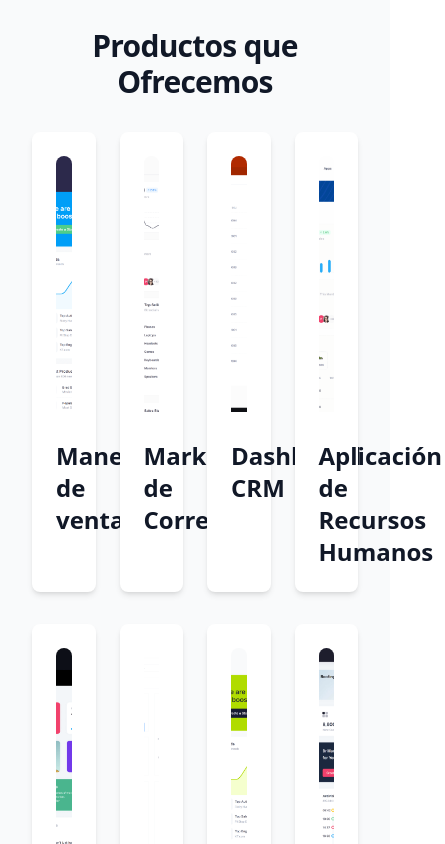
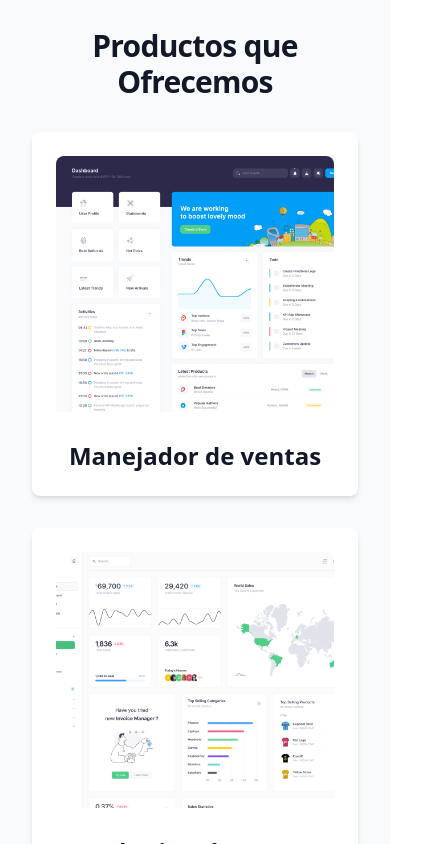
Before and after one commit to randymxd07/Novatech_Frontend, a React (Vite) app: page / in a window 390 px wide. Shown: the part 1800-2644 px from the top of the page, 445 px wide, since content can reach past the window. Built offline with nearby package versions, Linux system fonts and the light colour scheme.

Commit message:
feat: :sparkles: Fix product responsiveness

```diff
--- a/src/presentation/pages/home/components/products/Products.tsx
+++ b/src/presentation/pages/home/components/products/Products.tsx
@@ -19,7 +19,7 @@
                     Productos que Ofrecemos
                 </h1>
 
-                <div className="grid grid-cols-4 gap-6">
+                <div className="grid grid-cols-1 sm:grid-cols-2 md:grid-cols-3 lg:grid-cols-4 gap-6">
 
                     {/* SALES MANAGER */}
                     <div className="cursor-pointer mb-2 p-6 bg-white dark:bg-gray-700 rounded-lg shadow-md min-h-[300px] transform transition duration-300 hover:shadow-xl hover:-translate-y-2">
```
